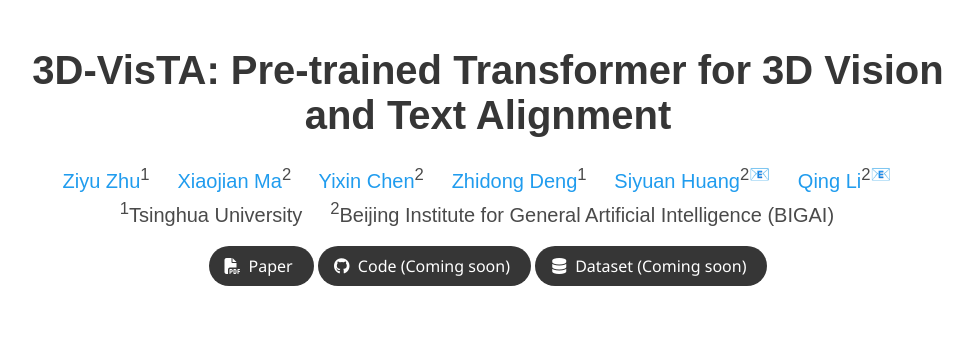
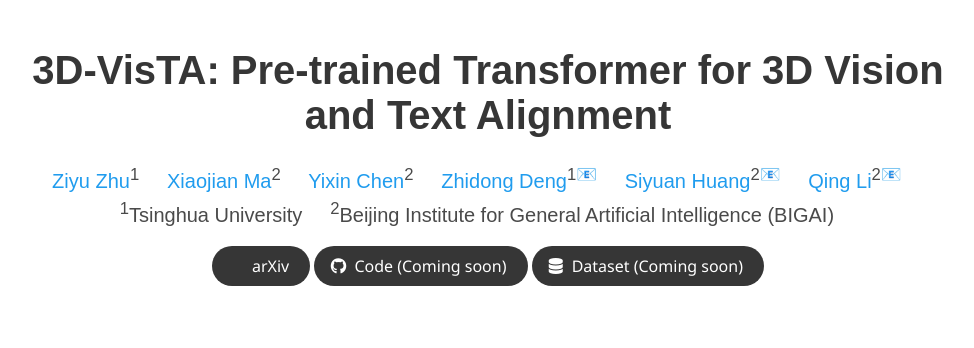
Before and after one commit to 3d-vista/3d-vista.github.io, a plain HTML site: page index.html in a window 1280 px wide. Shown: the top 348 px of the page, without its empty margins (152-1126 px from the left). Drawn offline with nearby package versions, Linux system fonts and the light colour scheme; some icons are missing; a web font is replaced by a local one.

Commit message:
Update index.html

```diff
--- a/index.html
+++ b/index.html
@@ -53,7 +53,7 @@
               <a href="https://zhuziyu-edward.github.io">Ziyu Zhu</a><sup>1</sup> &nbsp;&nbsp;&nbsp;
               <a href="https://jeasinema.github.io">Xiaojian Ma</a><sup>2</sup> &nbsp;&nbsp;&nbsp;
               <a href="https://yixchen.github.io">Yixin Chen</a><sup>2</sup> &nbsp;&nbsp;&nbsp;
-              <a href="https://www.cs.tsinghua.edu.cn/csen/info/1165/4052.htm">Zhidong Deng</a><sup>1</sup> &nbsp;&nbsp;&nbsp;
+              <a href="https://www.cs.tsinghua.edu.cn/csen/info/1165/4052.htm">Zhidong Deng</a><sup>1&#x1f4e7</sup> &nbsp;&nbsp;&nbsp;
               <a href="https://siyuanhuang.com/">Siyuan Huang</a><sup>2&#x1f4e7;</sup> &nbsp;&nbsp;&nbsp;
               <a href="https://liqing-ustc.github.io/">Qing Li</a><sup>2&#x1f4e7;</sup> &nbsp;&nbsp;&nbsp;
             </span>
@@ -68,7 +68,7 @@
           <div class="column has-text-centered">
             <div class="publication-links">
               <!-- PDF Link. -->
-              <span class="link-block">
+              <!-- <span class="link-block">
                 <a href=""
                    class="external-link button is-normal is-rounded is-dark">
                   <span class="icon">
@@ -76,16 +76,16 @@
                   </span>
                   <span>Paper</span>
                 </a>
-              </span>
-              <!-- <span class="link-block">
-                <a href="https://arxiv.org/abs/2011.12948"
+              </span> -->
+              <span class="link-block">
+                <a href="https://arxiv.org/abs/2308.04352"
                    class="external-link button is-normal is-rounded is-dark">
                   <span class="icon">
                       <i class="ai ai-arxiv"></i>
                   </span>
                   <span>arXiv</span>
                 </a>
-              </span> -->
+              </span>
               <!-- Video Link. -->
               <!-- <span class="link-block">
                 <a href=""
```
